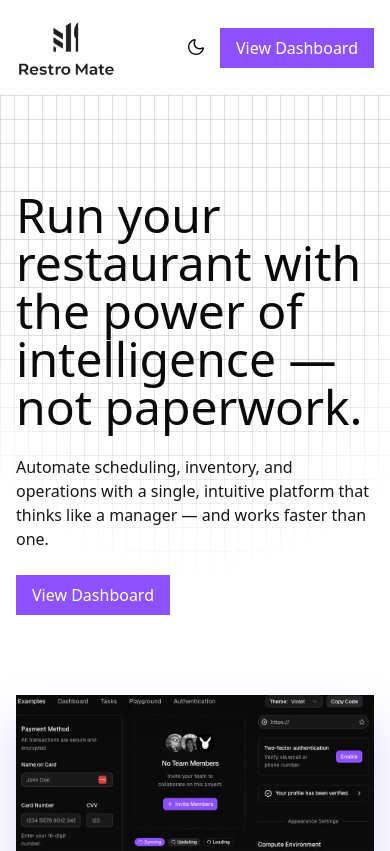
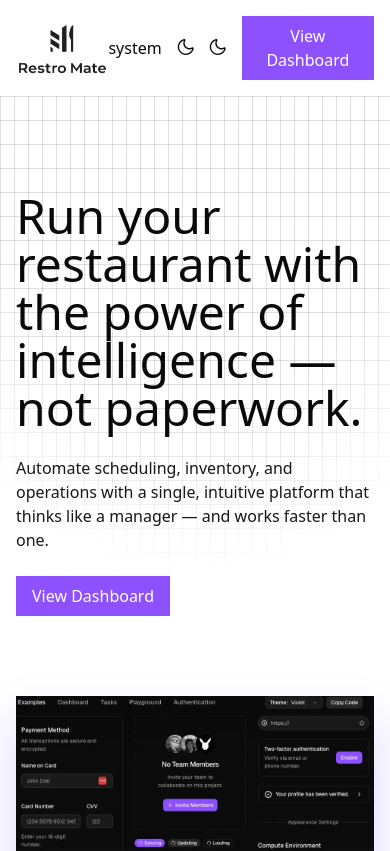
Before and after one commit to MingmaTenzing/RestoQuick_Nuxt, a Nuxt app: page / in a window 390 px wide. Shown: the top 851 px of the page. Built offline with nearby package versions, Linux system fonts and the light colour scheme.

Commit message:
need to work on the roaster page

```diff
--- a/app/app.vue
+++ b/app/app.vue
@@ -1,3 +1,8 @@
+
+
+<script lang="ts" setup>
+
+</script>
 <template>
   <NuxtLayout>
 
--- a/app/assets/css/main.css
+++ b/app/assets/css/main.css
@@ -2,7 +2,7 @@
 @import "primeicons/primeicons.css";
 
 
-@custom-variant dark (&:is(.dark *));
+@custom-variant dark (&:is(.dark-mode *));
 
 :root {
     --background: oklch(1 0 0);
@@ -59,7 +59,7 @@
     --spacing: 0.25rem;
 }
 
-.dark {
+.dark-mode {
     --background: oklch(0.1450 0 0);
     --foreground: oklch(0.9850 0 0);
     --card: oklch(0.2050 0 0);
--- a/app/components/home_components/NavBar.vue
+++ b/app/components/home_components/NavBar.vue
@@ -1,9 +1,8 @@
 <script setup lang="ts">
-import { useDark, useToggle } from '@vueuse/core'
 
-const isdarkMode = useDark()
+const colorMode = useColorMode()
+console.log(colorMode.preference)
 
-const toggleTheme = useToggle(isdarkMode)
 </script>
 
 <template>
@@ -20,7 +19,13 @@ const toggleTheme = useToggle(isdarkMode)
       </div>
 
       <div class="flex items-center gap-4">
-        <div v-on:click="toggleTheme()">
+        {{ $colorMode.preference }}
+        <div v-on:click="$colorMode.preference = 'light'">
+
+          <i class="pi pi-moon"></i>
+        </div>
+        <div v-on:click="$colorMode.preference = 'dark'">
+
           <i class="pi pi-moon"></i>
         </div>
         <NuxtLink to="/dashboard" >
--- /dev/null
+++ b/app/composables/useTheme.ts
@@ -0,0 +1,8 @@
+export const useTheme = () => {
+  const theme = useState("theme", () => "dark");
+
+  const setDarkTheme = () => (theme.value = "dark");
+  const setLightTheme = () => (theme.value = "light");
+
+  return { theme, setDarkTheme, setLightTheme };
+};
--- a/app/layouts/Dashboard_layout.vue
+++ b/app/layouts/Dashboard_layout.vue
@@ -18,11 +18,13 @@ const { isSidebar_open, isTabletOrLarger } = useSideBar()
 
        <!-- nav bar dashboard -->
 <Dashboard_NavBar></Dashboard_NavBar>
-<Transition name="slide">
 
 
-    <Dashboard_SideBar v-if="isSidebar_open || isTabletOrLarger" class="absolute left-0 top-20 md:static"  ></Dashboard_SideBar>
-    </Transition>
+  <Transition name="slide">
+
+
+      <Dashboard_SideBar v-if="isSidebar_open || isTabletOrLarger" class="absolute left-0 top-20 md:static"  ></Dashboard_SideBar>
+      </Transition>
 
 
 <slot></slot>
--- a/nuxt.config.ts
+++ b/nuxt.config.ts
@@ -10,5 +10,20 @@ export default defineNuxtConfig({
     plugins: [tailwindcss()],
   },
 
-  modules: ["@nuxt/image"],
+  modules: ["@nuxt/image", "@nuxtjs/color-mode"],
+
+  routeRules: {
+    "/dashboard": { ssr: false },
+  },
+  // colorMode: {
+  //   preference: "system", // default value of $colorMode.preference
+  //   fallback: "dark", // fallback value if not system preference found
+  //   hid: "nuxt-color-mode-script",
+  //   globalName: "__NUXT_COLOR_MODE__",
+  //   componentName: "ColorScheme",
+  //   classPrefix: "",
+  //   classSuffix: "",
+  //   storage: "localStorage", // or 'sessionStorage' or 'cookie'
+  //   storageKey: "nuxt-color-mode",
+  // },
 });
--- a/package.json
+++ b/package.json
@@ -11,6 +11,7 @@
   },
   "dependencies": {
     "@nuxt/image": "^1.11.0",
+    "@nuxtjs/color-mode": "^3.5.2",
     "@tailwindcss/vite": "^4.1.16",
     "@vueuse/core": "^14.0.0",
     "@vueuse/nuxt": "^14.0.0",
```
Also changed, not shown: 1 other file (tests, documents, lock files or other folders).
